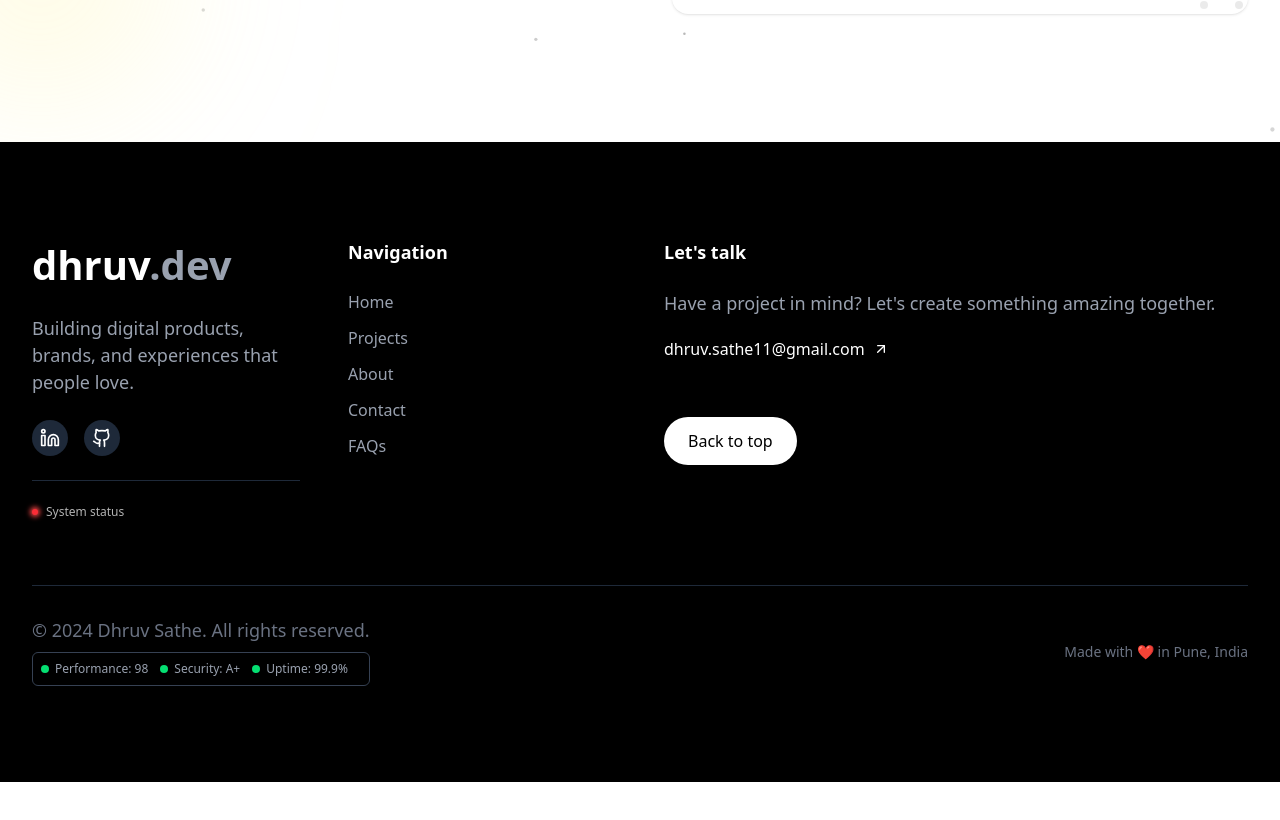
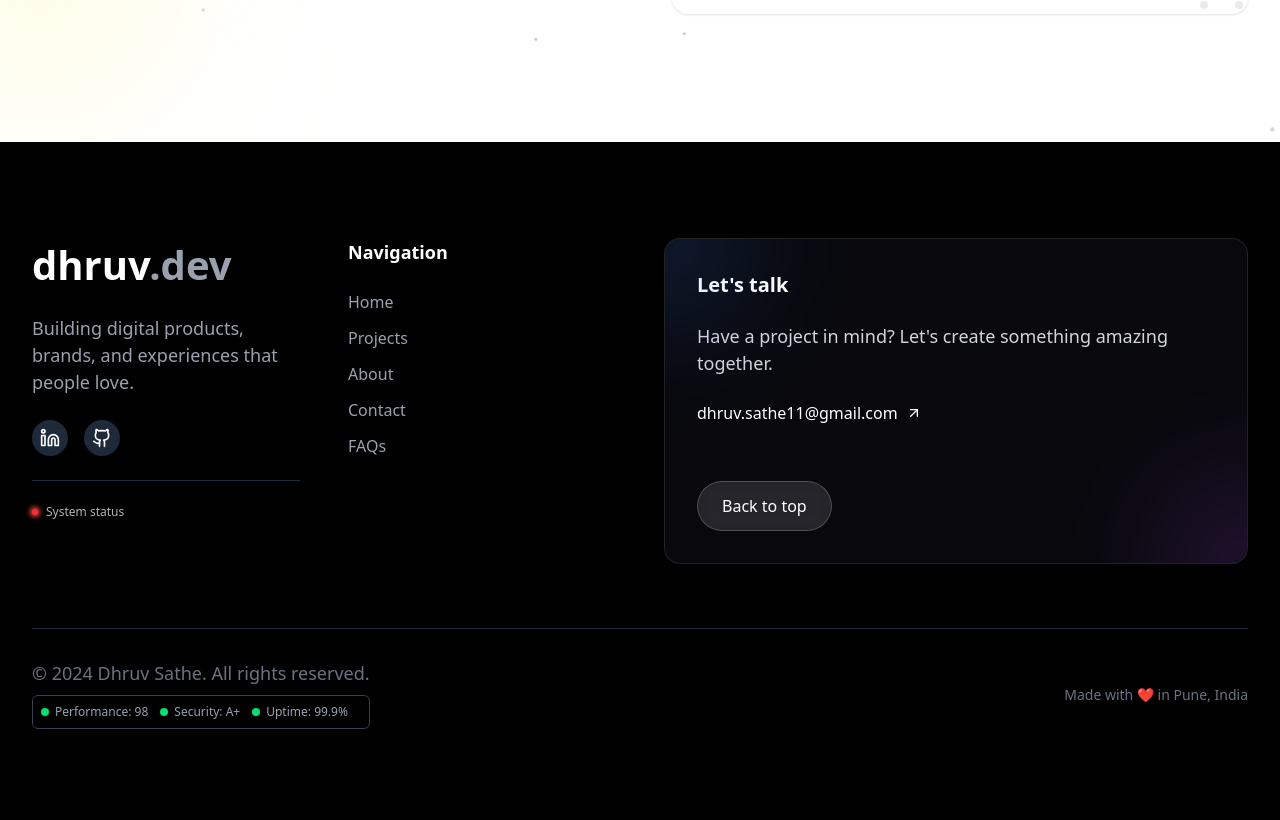
Before and after one commit to dhruv465/Portfolio, a React (Vite) app in the folder Front-End/: page / in a window 1280 px wide. Shown: the part 5216-6036 px from the top of the page. Before the commit the page ends 5998 px from the top, so only its background shows below. Built offline with nearby package versions, Linux system fonts and the light colour scheme; no server answers.

Commit message:
feat: Implement glassmorphism effect in Footer component and add styling to enhance visual appeal

```diff
--- a/Front-End/src/MyComponents/Footer/Footer.jsx
+++ b/Front-End/src/MyComponents/Footer/Footer.jsx
@@ -40,7 +40,7 @@ export default function Footer() {
   const currentYear = new Date().getFullYear();
 
   return (
-    <footer className="bg-black text-white py-16 md:py-24">
+    <footer className="bg-black text-white py-16 md:py-24 relative overflow-hidden">
       <div className="max-w-7xl mx-auto px-4 sm:px-6 lg:px-8">
         <div className="grid grid-cols-1 md:grid-cols-2 lg:grid-cols-4 gap-12">
           {/* Column 1 - Brand */}
@@ -88,15 +88,20 @@ export default function Footer() {
             </ul>
           </div>
 
-          {/* Column 3 - Contact */}
-          <div className="lg:col-span-2">
-            <h3 className="text-lg font-semibold mb-6">Let's talk</h3>
-            <p className="text-gray-400 mb-5">
+          {/* Column 3 - Contact with Glassmorphism */}
+          <div className="lg:col-span-2 relative">
+            <div className="glassmorphism-card p-8 rounded-2xl relative z-10 overflow-hidden">
+              {/* Glassmorphism inner glow effects */}
+              <div className="absolute -top-20 -left-20 w-40 h-40 bg-blue-500/20 rounded-full blur-3xl"></div>
+              <div className="absolute -bottom-20 -right-20 w-40 h-40 bg-purple-500/20 rounded-full blur-3xl"></div>
+
+              <h3 className="text-xl font-semibold mb-6">Let's talk</h3>
+              <p className="text-gray-300 mb-6">
                 Have a project in mind? Let's create something amazing together.
               </p>
               <a
                 href="mailto:dhruv.sathe11@gmail.com"
-              className="inline-flex items-center gap-2 font-medium group mb-6"
+                className="inline-flex items-center gap-2 font-medium group mb-8"
               >
                 dhruv.sathe11@gmail.com
                 <span className="group-hover:translate-x-1 group-hover:-translate-y-1 transition-transform">
@@ -104,13 +109,14 @@ export default function Footer() {
                 </span>
               </a>
 
-            <div className="mt-8">
+              <div className="mt-6">
                 <button
                   onClick={handleScrollTop}
-                className="bg-white text-black px-6 py-3 rounded-full font-medium hover:bg-gray-200 transition-colors"
+                  className="bg-white/10 border border-white/20 backdrop-blur-sm text-white px-6 py-3 rounded-full font-medium hover:bg-white/20 transition-colors"
                 >
                   Back to top
                 </button>
+              </div>
             </div>
           </div>
         </div>
--- a/Front-End/src/index.css
+++ b/Front-End/src/index.css
@@ -99,6 +99,22 @@
     }
   }
 
+  /* Glassmorphism Effect */
+  .glassmorphism-card {
+    background: rgba(20, 20, 30, 0.45);
+    backdrop-filter: blur(12px);
+    -webkit-backdrop-filter: blur(12px);
+    border: 1px solid rgba(255, 255, 255, 0.1);
+    box-shadow: 0 8px 32px 0 rgba(0, 0, 0, 0.18);
+    transition: all 0.3s ease-in-out;
+  }
+
+  .glassmorphism-card:hover {
+    border: 1px solid rgba(255, 255, 255, 0.18);
+    transform: translateY(-4px);
+    box-shadow: 0 10px 40px 0 rgba(0, 0, 0, 0.25);
+  }
+
   /* Global responsive adjustments */
   .container {
     width: 100%;
```
Lines whose indentation alone changed are shown as unchanged.
